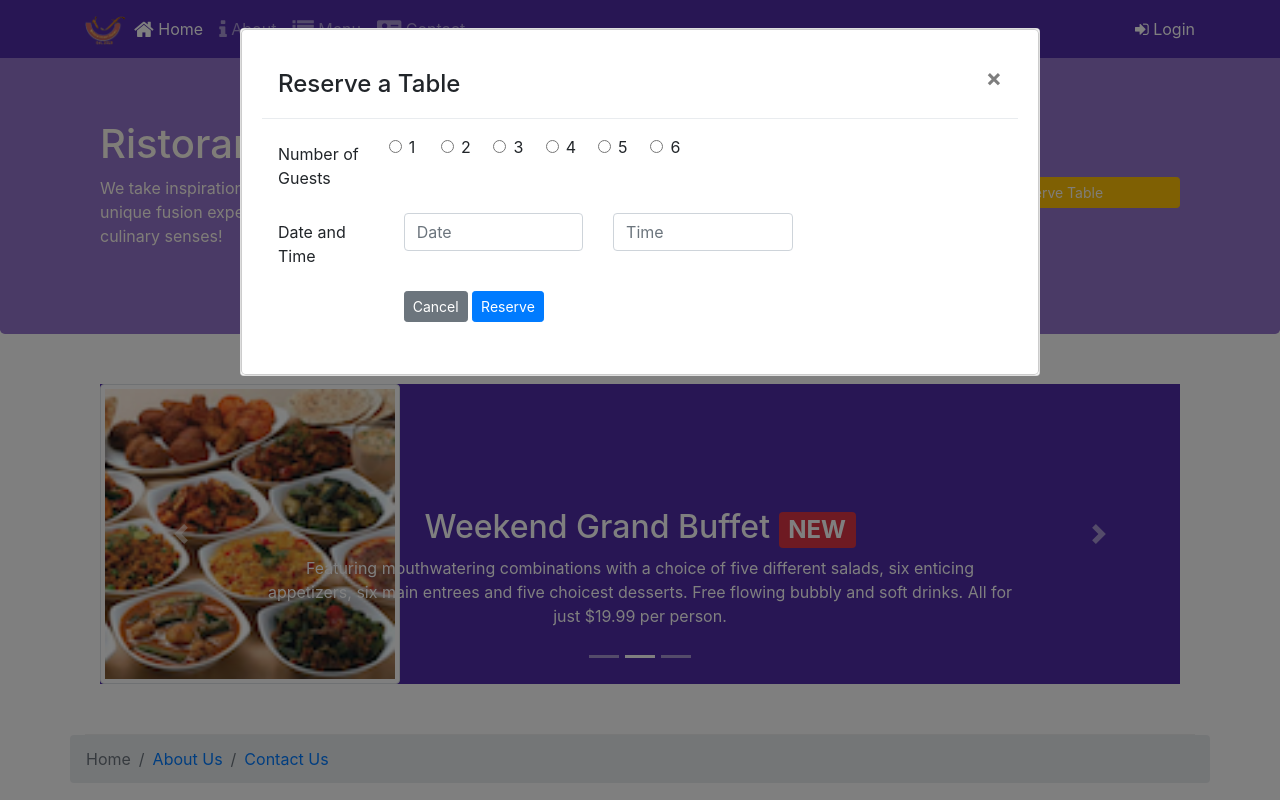
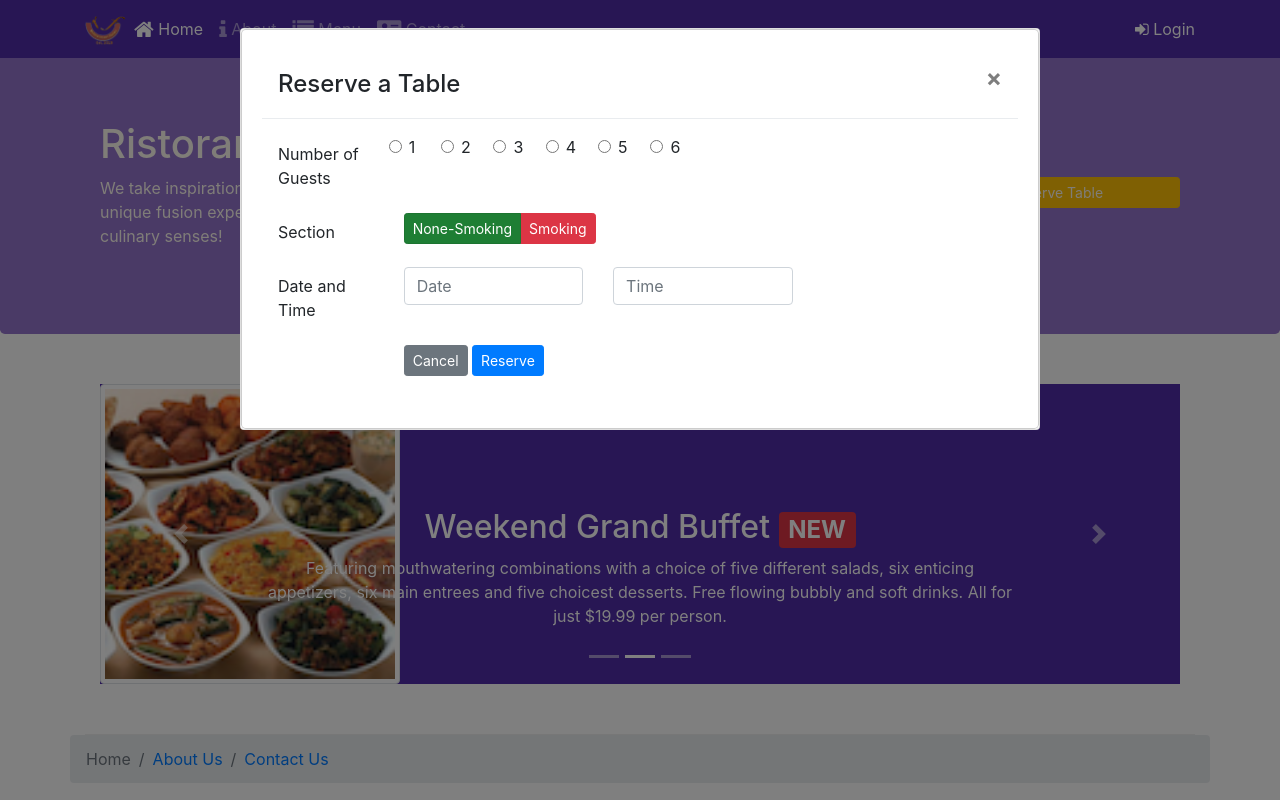
Before and after one commit to levmit/conFusion, a website: page index.html in a window 1280 px wide. Both pictures are taken after a click on the link "Reserve Table". Shown: the top 800 px of the page. Drawn offline with nearby package versions, Linux system fonts and the light colour scheme.

Commit message:
Assigment 3: final version

```diff
--- a/index.html
+++ b/index.html
@@ -114,6 +114,20 @@
                                 </div>
                             </div>
                             <div class="form-group row">
+                                <label for="firstname" class="col-md-2 col-form-label">Section</label>
+                                <div class="col-md-10">
+                                    <div class="row">
+                                        <div class="col-4 btn-group btn-group-toggle" data-toggle="buttons">
+                                            <label class="btn btn-success btn-sm active">
+                                                <input type="radio" name="options" id="none-smoking" checked="true">None-Smoking</label>
+                                            <label class="btn btn-danger btn-sm">
+                                                <input type="radio" name="options" id="smoking">Smoking</label>
+                                        </div>
+
+                                    </div>
+                                </div>
+                            </div>
+                            <div class="form-group row">
                                 <label for="firstname" class="col-md-2 col-form-label">Date and Time</label>
                                 <div class="col-md-10">
                                     <div class="row">
@@ -132,7 +146,7 @@
                                 <div class="offset-md-2 col-md-10">
                                     <div class="row">
                                         <div class="col-4">
-                                            <button type="reset" class="btn btn-secondary btn-sm">Cancel</button>
+                                            <button type="cansel" class="btn btn-secondary btn-sm">Cancel</button>
                                             <button type="submit" class="btn btn-primary btn-sm">Reserve</button>
                                         </div>
 
```
